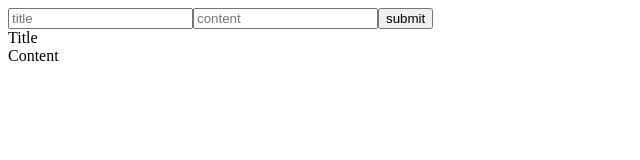
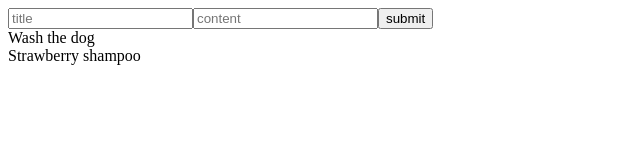
Before and after one commit to raphaella-rose/mern-todo-list, a React (Create React App) app in the folder frontend/: page / in a window 1280 px wide. Shown: the top 160 px of the page, without its empty margins (0-640 px from the left). Built offline with nearby package versions, Linux system fonts and the light colour scheme.

Commit message:
passed double to todo component

```diff
--- a/frontend/src/App.js
+++ b/frontend/src/App.js
@@ -1,4 +1,9 @@
 import Todo from "./Todo";
+
+const dummyTodo = {
+  title: "Wash the dog",
+  content: "Strawberry shampoo"
+}
 
 function App() {
   return (
@@ -8,7 +13,7 @@ function App() {
         <input type="text" value="" placeholder="content" name="content" />
         <input type="submit" value="submit" />
       </form>
-      <Todo />
+      <Todo todo={dummyTodo} />
     </div>
   );
 }
--- a/frontend/src/Todo.js
+++ b/frontend/src/Todo.js
@@ -1,13 +1,13 @@
 import React from 'react';
 
-const Todo = () => {
+const Todo = ({ todo }) => {
   return (
     <>
 			<div className='title'>
-				Title
+				{todo.title}
 			</div>
 			<div className='content'>
-				Content
+				{todo.content}
 			</div>
     </>
   );
```
